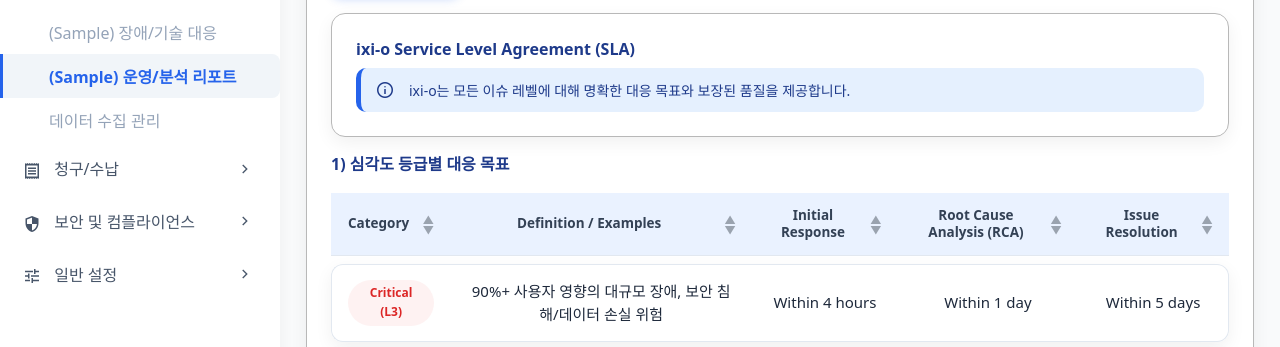
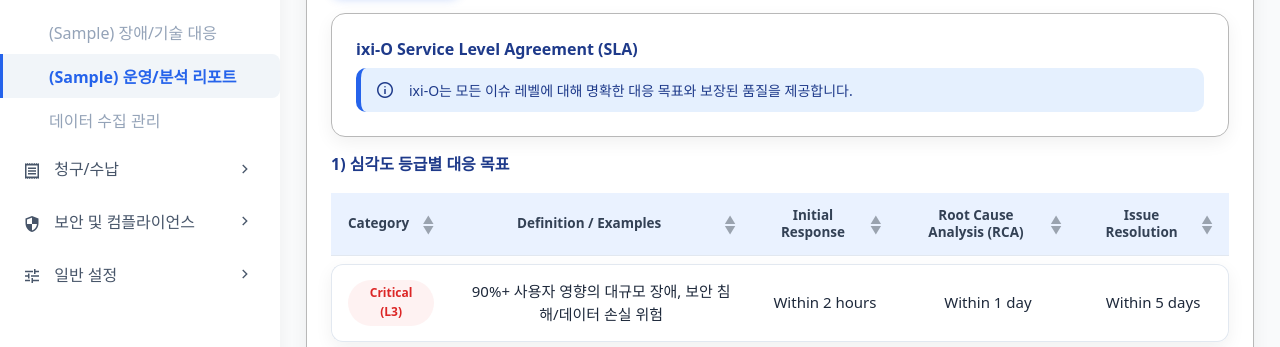
Before and after one commit to uplixio/AssAT, a plain HTML site: page index.html in a window 1280 px wide. Shown: the part 259-606 px from the top of the page. Drawn offline with nearby package versions, Linux system fonts and the light colour scheme.

Commit message:
Update index.html

```diff
--- a/index.html
+++ b/index.html
@@ -561,10 +561,10 @@
     <!-- ========== (1) SLA 요약 ========== -->
     <div id="tab-sla-summary" class="tab-content active">
       <div class="card" style="margin:0 0 14px 0">
-        <div style="font-weight:800;color:var(--brand-dark);margin-bottom:6px">ixi-o Service Level Agreement (SLA)</div>
+        <div style="font-weight:800;color:var(--brand-dark);margin-bottom:6px">ixi-O Service Level Agreement (SLA)</div>
         <p class="alert-info" style="margin:8px 0 0 0">
           <span class="material-symbols-outlined" style="margin-right:6px">info</span>
-          ixi-o는 모든 이슈 레벨에 대해 명확한 대응 목표와 보장된 품질을 제공합니다.
+          ixi-O는 모든 이슈 레벨에 대해 명확한 대응 목표와 보장된 품질을 제공합니다.
         </p>
       </div>
 
@@ -583,7 +583,7 @@
           <tr data-sev="L3">
             <td><span class="tag tag-inactive">Critical (L3)</span></td>
             <td>90%+ 사용자 영향의 대규모 장애, 보안 침해/데이터 손실 위험</td>
-            <td>Within 4 hours</td>
+            <td>Within 2 hours</td>
             <td>Within 1 day</td>
             <td>Within 5 days</td>
           </tr>
```
